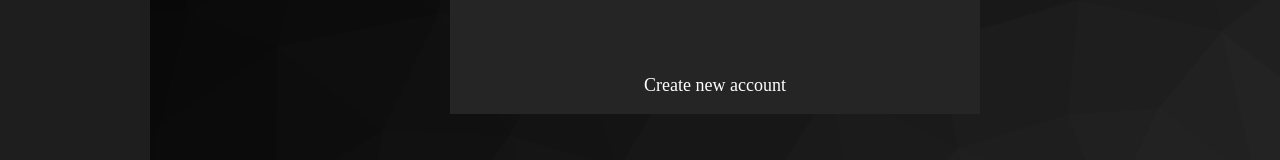
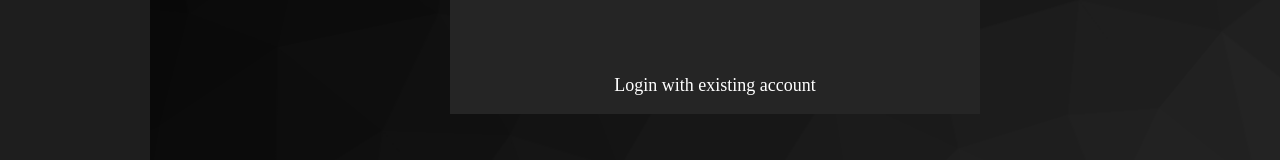
Before and after one commit to KTZgraph/sarenka-osint, a Next.js app: page /auth in a window 1280 px wide. Shown: the part 476-636 px from the top of the page. Built offline with nearby package versions, Linux system fonts and the light colour scheme.

Commit message:
poprawka w logowaniu

```diff
--- a/components/auth/auth-form.js
+++ b/components/auth/auth-form.js
@@ -24,7 +24,6 @@ function AuthForm() {
 
     //logowanie
     if (isExistingUser) {
-
     }
 
     // rejestracja
@@ -90,8 +89,8 @@ function AuthForm() {
             onClick={switchAuthModeHandler}
           >
             {isExistingUser
-              ? "Login with existing account"
-              : "Create new account"}
+              ? "Create new account"
+              : "Login with existing account"}
           </button>
         </div>
       </form>
```
